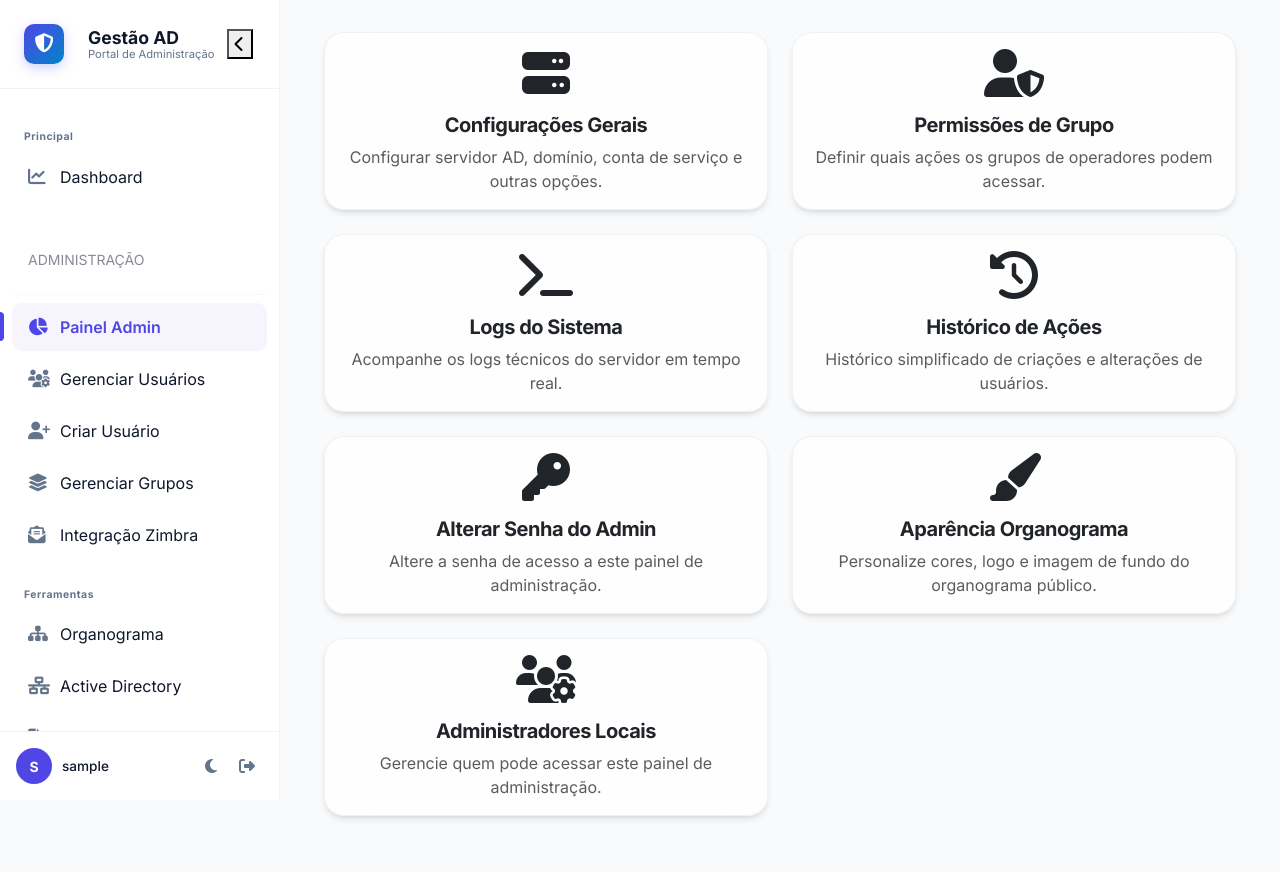
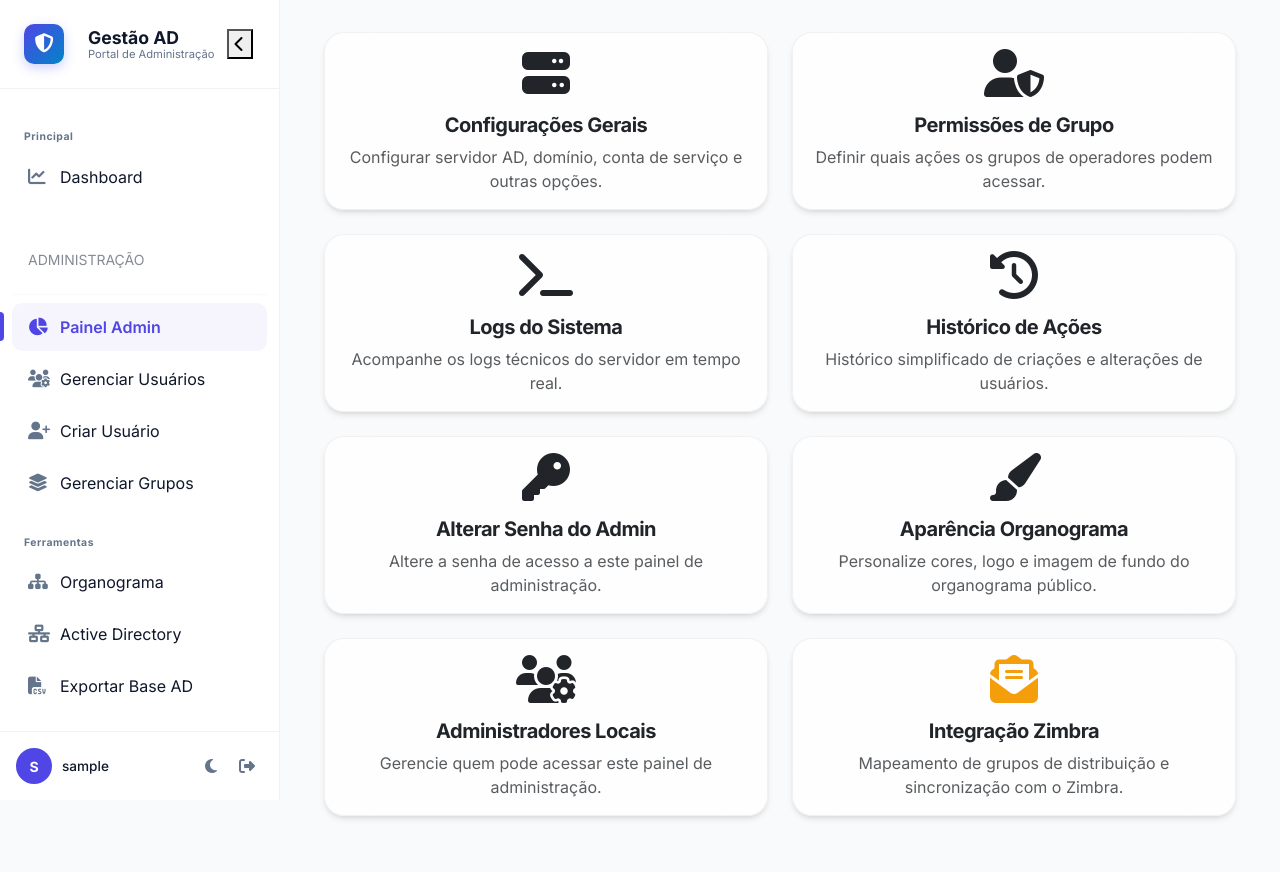
Before and after one commit to welermoura/ldap-teste, a Flask app: page /admin/dashboard in a window 1280 px wide. Run offline with Flask 3, Linux system fonts and the light colour scheme; the visitor is signed in with stand-in values (Sample User, id 1); some libraries are stand-ins or nearby versions.

Commit message:
Restrict admin blueprint and Zimbra blueprint to is_admin, move Zimbra config to the admin dashboard panel, and style tables for dark theme

```diff
--- a/routes/admin.py
+++ b/routes/admin.py
@@ -27,6 +27,23 @@ from ldap3 import SUBTREE, MODIFY_REPLACE
 
 
 admin_bp = Blueprint('admin', __name__)
+
+@admin_bp.before_request
+def restrict_admin_blueprint():
+    exempt_endpoints = [
+        'admin.admin_login',
+        'admin.admin_logout',
+        'admin.admin_register',
+        'admin.api_dashboard_stats',
+        'admin.api_dashboard_list',
+        'admin.api_ous'
+    ]
+    if request.endpoint in exempt_endpoints:
+        return
+
+    if not session.get('is_admin'):
+        flash('Acesso negado. Apenas administradores cadastrados podem acessar o Painel Admin.', 'error')
+        return redirect(url_for('main.dashboard'))
 
 @admin_bp.route('/admin/login')
 def admin_login():
@@ -230,7 +247,7 @@ def admin_permissions():
 
                 if perm_type == 'custom':
                     # Ações
-                    actions = ['can_create', 'can_edit', 'can_disable', 'can_reset_password', 'can_manage_groups', 'can_move_user', 'can_delete_user', 'can_manage_exchange', 'can_manage_schedules', 'can_manage_zimbra']
+                    actions = ['can_create', 'can_edit', 'can_disable', 'can_reset_password', 'can_manage_groups', 'can_move_user', 'can_delete_user', 'can_manage_exchange', 'can_manage_schedules']
                     for action in actions:
                         new_permissions[group]["actions"][action] = (request.form.get(f"{group}_{action}") == 'on')
 
--- a/routes/zimbra.py
+++ b/routes/zimbra.py
@@ -1,12 +1,18 @@
 import os
 import json
 import logging
-from flask import Blueprint, render_template, request, jsonify, session
+from flask import Blueprint, render_template, request, jsonify, session, flash, redirect, url_for
 from routes.utils import require_auth, require_permission, get_read_connection
 from common import load_config, save_config, get_service_account_connection, get_group_by_name, get_attr_value, get_group_members_emails, save_to_history
 from routes.zimbra_api import ZimbraSOAPClient
 
 zimbra_bp = Blueprint('zimbra', __name__)
+
+@zimbra_bp.before_request
+def restrict_zimbra_blueprint():
+    if not session.get('is_admin'):
+        flash('Acesso negado. Apenas administradores podem acessar a Integração Zimbra.', 'error')
+        return redirect(url_for('main.dashboard'))
 
 ZIMBRA_MAPPINGS_FILE = os.path.join(os.path.dirname(os.path.abspath(__file__)), '../data/zimbra_mappings.json')
 
--- a/static/style.css
+++ b/static/style.css
@@ -626,3 +626,17 @@ h1, h2, h3, h4, h5, h6 {
 .sidebar-avatar {
     font-size: 14px !important; /* Fix sidebar avatar too */
 }
+
+/* Table Header and Table Dark Mode Theming */
+[data-bs-theme="dark"] .table-light {
+    --bs-table-bg: rgba(255, 255, 255, 0.04) !important;
+    --bs-table-color: var(--text-color) !important;
+    border-color: var(--glass-border-color) !important;
+}
+
+[data-bs-theme="dark"] .table {
+    --bs-table-color: var(--text-color) !important;
+    --bs-table-hover-color: var(--text-color) !important;
+    --bs-table-hover-bg: rgba(255, 255, 255, 0.02) !important;
+    border-color: var(--glass-border-color) !important;
+}
--- a/templates/admin/dashboard.html
+++ b/templates/admin/dashboard.html
@@ -69,5 +69,21 @@
             </div>
         </a>
     </div>
+    <div class="col-md-6 mb-4">
+        <a href="{{ url_for('zimbra.config_page') }}" class="card glass-card text-decoration-none h-100 dashboard-card">
+            <div class="card-body text-center">
+                <i class="fas fa-envelope-open-text fa-3x mb-3 text-warning"></i>
+                <h5 class="card-title">Integração Zimbra</h5>
+                <p class="card-text text-muted">Mapeamento de grupos de distribuição e sincronização com o Zimbra.</p>
+            </div>
+        </a>
+    </div>
 </div>
+{% block styles %}
+<style>
+    .dashboard-card i.text-warning {
+        color: #f59e0b !important;
+    }
+</style>
 {% endblock %}
+{% endblock %}
--- a/templates/admin/permissions.html
+++ b/templates/admin/permissions.html
@@ -77,7 +77,6 @@
                                 <div class="col-md-4 form-check"><input class="form-check-input" type="checkbox" name="{{ group }}_can_delete_user" {% if actions.get('can_delete_user') %}checked{% endif %}><label class="form-check-label text-danger">Excluir Usuário</label></div>
                                 <div class="col-md-4 form-check"><input class="form-check-input" type="checkbox" name="{{ group }}_can_manage_exchange" {% if actions.get('can_manage_exchange') %}checked{% endif %}><label class="form-check-label text-primary">Gerenciar Exchange</label></div>
                                 <div class="col-md-4 form-check"><input class="form-check-input" type="checkbox" name="{{ group }}_can_manage_schedules" {% if actions.get('can_manage_schedules') %}checked{% endif %}><label class="form-check-label">Gerenciar Agendamentos</label></div>
-                                <div class="col-md-4 form-check"><input class="form-check-input" type="checkbox" name="{{ group }}_can_manage_zimbra" {% if actions.get('can_manage_zimbra') %}checked{% endif %}><label class="form-check-label text-warning">Gerenciar Zimbra</label></div>
                             </div>
                             <hr>
                             <h6 class="mb-3">Permissões de Visualização (Dashboard & Exportação)</h6>
--- a/templates/base.html
+++ b/templates/base.html
@@ -50,7 +50,7 @@
             </a>
 
             {# Seção de Administração Unificada #}
-            {% if session.get('is_admin') or check_permission(action='can_edit') or check_permission(action='can_disable') or check_permission(action='can_create') or check_permission(action='can_manage_groups') or check_permission(action='can_manage_zimbra') %}
+            {% if session.get('is_admin') or check_permission(action='can_edit') or check_permission(action='can_disable') or check_permission(action='can_create') or check_permission(action='can_manage_groups') %}
             <div class="sidebar-divider mt-4 mb-2"></div>
             <div class="sidebar-header small text-uppercase opacity-50 px-3 mb-2">Administração</div>
 
@@ -75,11 +75,6 @@
             {% if check_permission(action='can_manage_groups') %}
             <a href="{{ url_for('groups.group_management') }}" class="sidebar-link {% if request.endpoint == 'groups.group_management' %}active-page{% endif %}" data-bs-toggle="tooltip" data-bs-placement="right" title="Gerenciar Grupos">
                 <i class="fas fa-layer-group"></i><span class="nav-label">Gerenciar Grupos</span>
-            </a>
-            {% endif %}
-            {% if check_permission(action='can_manage_zimbra') %}
-            <a href="{{ url_for('zimbra.config_page') }}" class="sidebar-link {% if request.endpoint == 'zimbra.config_page' %}active-page{% endif %}" data-bs-toggle="tooltip" data-bs-placement="right" title="Integração Zimbra">
-                <i class="fas fa-envelope-open-text"></i><span class="nav-label">Integração Zimbra</span>
             </a>
             {% endif %}
             {% endif %}
```
